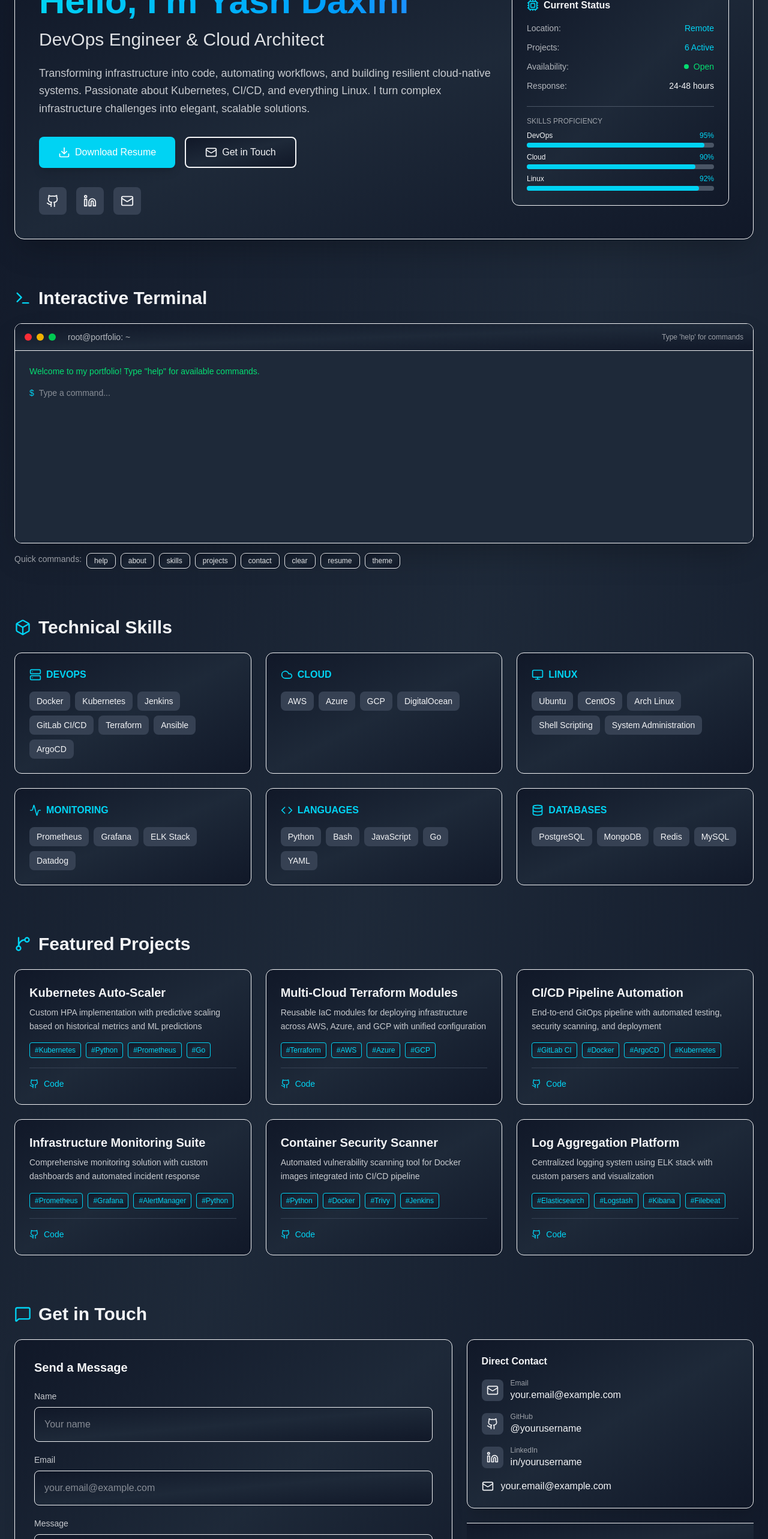
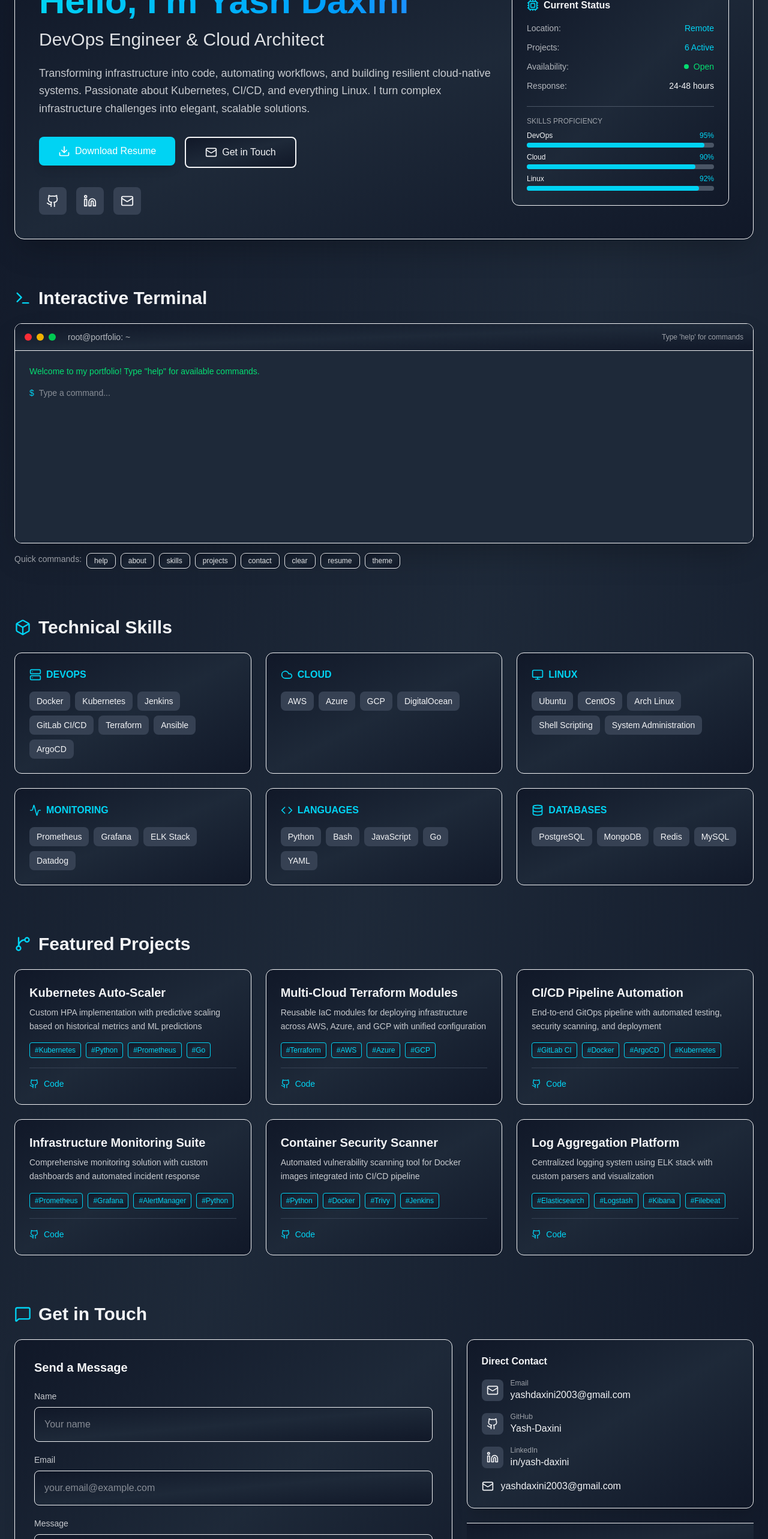
Before and after one commit to Yash-Daxini/portfolio, a Next.js app: page / in a window 1280 px wide. Shown: the part 234-2800 px from the top of the page at 60% size. Built offline with nearby package versions, Linux system fonts and the light colour scheme.

Commit message:
Add resumes for download and theme selector for resume

```diff
--- a/src/components/ContactSection.tsx
+++ b/src/components/ContactSection.tsx
@@ -1,3 +1,4 @@
+import { EMAIL, GITHUB, GITHUB_USERNAME, LINKEDIN, LINKEDIN_USERNAME } from '@/shared/config'
 import { MessageSquare, Mail, Github, Linkedin } from 'lucide-react'
 import React, { useState } from 'react'
 
@@ -93,30 +94,30 @@ const ContactSection: React.FC<ContactSectionProps> = ({ cardBg, accentBg, accen
                                 </div>
                                 <div>
                                     <div className="text-xs opacity-60">Email</div>
-                                    <div className="font-medium">your.email@example.com</div>
+                                    <div className="font-medium">{EMAIL}</div>
                                 </div>
                             </a>
-                            <a href="https://github.com/yourusername" target="_blank" className="flex items-center gap-3 hover:opacity-80 transition-opacity group">
+                            <a href={GITHUB} target="_blank" className="flex items-center gap-3 hover:opacity-80 transition-opacity group">
                                 <div className={`p-2 rounded-lg ${isDark ? 'bg-gray-700' : 'bg-gray-200'} group-hover:bg-cyan-400 transition-colors`}>
                                     <Github size={20} className="group-hover:text-white" />
                                 </div>
                                 <div>
                                     <div className="text-xs opacity-60">GitHub</div>
-                                    <div className="font-medium">@yourusername</div>
+                                    <div className="font-medium">{GITHUB_USERNAME}</div>
                                 </div>
                             </a>
-                            <a href="https://linkedin.com/in/yourusername" target="_blank" className="flex items-center gap-3 hover:opacity-80 transition-opacity group">
+                            <a href={LINKEDIN} target="_blank" className="flex items-center gap-3 hover:opacity-80 transition-opacity group">
                                 <div className={`p-2 rounded-lg ${isDark ? 'bg-gray-700' : 'bg-gray-200'} group-hover:bg-cyan-400 transition-colors`}>
                                     <Linkedin size={20} className="group-hover:text-white" />
                                 </div>
                                 <div>
                                     <div className="text-xs opacity-60">LinkedIn</div>
-                                    <div className="font-medium">in/yourusername</div>
+                                    <div className="font-medium">{LINKEDIN_USERNAME}</div>
                                 </div>
                             </a>
-                            <a href="mailto:your.email@example.com" className="flex items-center gap-3 hover:opacity-80 transition-opacity">
+                            <a href={`mailto:${EMAIL}`} className="flex items-center gap-3 hover:opacity-80 transition-opacity">
                                 <Mail size={20} />
-                                <span>your.email@example.com</span>
+                                <span>{EMAIL}</span>
                             </a>
                         </div>
                     </div>
--- a/src/components/Footer.tsx
+++ b/src/components/Footer.tsx
@@ -9,7 +9,7 @@ const Footer: React.FC<FooterProps> = ({ borderColor }: FooterProps) => {
         <footer className={`border-t ${borderColor} py-8`}>
             <div className="container mx-auto px-4 text-center">
                 <p className="font-mono text-sm opacity-70">
-                    © 2025 | Built with Next.js & Tailwind CSS | Optimized for SEO
+                    © 2026 | Yash Daxini
                 </p>
             </div>
         </footer>
--- a/src/components/HeroSection.tsx
+++ b/src/components/HeroSection.tsx
@@ -1,5 +1,5 @@
-import { PROJECTS } from '@/shared/config'
-import { Cpu, Download, Github, Linkedin, Mail } from 'lucide-react'
+import { EMAIL, GITHUB, LINKEDIN, PROJECTS } from '@/shared/config'
+import { Cpu, Download, Github, Linkedin, Mail, Moon, Sun } from 'lucide-react'
 import React, { useRef } from 'react'
 
 interface HeroSectionProps {
@@ -8,10 +8,13 @@ interface HeroSectionProps {
     accentColor: string
     borderColor: string
     isDark: boolean
-    downloadResume: () => void
+    downloadResume: (theme?: 'dark' | 'light') => void
+    resumeMenuRef: any
+    showResumeMenu: boolean
+    setShowResumeMenu: (showResumeMenu: boolean) => void
 }
 
-const HeroSection: React.FC<HeroSectionProps> = ({ cardBg, accentBg, accentColor, borderColor, isDark, downloadResume }) => {
+const HeroSection: React.FC<HeroSectionProps> = ({ cardBg, accentBg, accentColor, borderColor, isDark, downloadResume, resumeMenuRef, showResumeMenu, setShowResumeMenu }) => {
 
     const heroRef = useRef(null);
 
@@ -34,13 +37,40 @@ const HeroSection: React.FC<HeroSectionProps> = ({ cardBg, accentBg, accentColor
                             </p>
                         </div>
                         <div className="flex flex-wrap gap-4">
-                            <button
-                                onClick={downloadResume}
-                                className={`${accentBg} text-white px-8 py-3 rounded-lg flex items-center gap-2 hover:opacity-90 transition-all duration-300 font-medium shadow-lg hover:shadow-xl hover:scale-105`}
-                            >
-                                <Download size={20} />
-                                Download Resume
-                            </button>
+                            <div className="relative" ref={resumeMenuRef}>
+                                <button
+                                    onClick={() => setShowResumeMenu(!showResumeMenu)}
+                                    className={`${accentBg} text-white px-8 py-3 rounded-lg flex items-center gap-2 hover:opacity-90 transition-all duration-300 font-medium shadow-lg hover:shadow-xl hover:scale-105 cursor-pointer`}
+                                >
+                                    <Download size={20} />
+                                    Download Resume
+                                </button>
+
+                                {showResumeMenu && (
+                                    <div className={`absolute top-full mt-2 ${cardBg} border ${borderColor} rounded-lg shadow-2xl p-2 min-w-[200px] z-10 animate-fade-in`}>
+                                        <button
+                                            onClick={() => downloadResume('dark')}
+                                            className={`w-full text-left px-4 py-3 rounded-lg hover:${isDark ? 'bg-gray-700' : 'bg-gray-100'} transition-colors flex items-center gap-3 cursor-pointer`}
+                                        >
+                                            <Moon size={18} className="text-purple-400" />
+                                            <div>
+                                                <div className="font-medium">Dark Theme</div>
+                                                <div className="text-xs opacity-60">Perfect for dark mode</div>
+                                            </div>
+                                        </button>
+                                        <button
+                                            onClick={() => downloadResume('light')}
+                                            className={`w-full text-left px-4 py-3 rounded-lg hover:${isDark ? 'bg-gray-700' : 'bg-gray-100'} transition-colors flex items-center gap-3 cursor-pointer`}
+                                        >
+                                            <Sun size={18} className="text-yellow-400" />
+                                            <div>
+                                                <div className="font-medium">Light Theme</div>
+                                                <div className="text-xs opacity-60">Print-friendly version</div>
+                                            </div>
+                                        </button>
+                                    </div>
+                                )}
+                            </div>
                             <a
                                 href="#contact"
                                 className={`border-2 ${borderColor} hover:border-cyan-400 px-8 py-3 rounded-lg flex items-center gap-2 transition-all duration-300 font-medium hover:scale-105`}
@@ -52,13 +82,13 @@ const HeroSection: React.FC<HeroSectionProps> = ({ cardBg, accentBg, accentColor
 
                         {/* Social Links */}
                         <div className="flex gap-4 mt-8">
-                            <a href="https://github.com/yourusername" target="_blank" className={`p-3 rounded-lg ${isDark ? 'bg-gray-700 hover:bg-gray-600' : 'bg-gray-200 hover:bg-gray-300'} transition-all duration-300 hover:scale-110`}>
+                            <a href={GITHUB} target="_blank" className={`p-3 rounded-lg ${isDark ? 'bg-gray-700 hover:bg-gray-600' : 'bg-gray-200 hover:bg-gray-300'} transition-all duration-300 hover:scale-110`}>
                                 <Github size={22} />
                             </a>
-                            <a href="https://linkedin.com/in/yourusername" target="_blank" className={`p-3 rounded-lg ${isDark ? 'bg-gray-700 hover:bg-gray-600' : 'bg-gray-200 hover:bg-gray-300'} transition-all duration-300 hover:scale-110`}>
+                            <a href={LINKEDIN} target="_blank" className={`p-3 rounded-lg ${isDark ? 'bg-gray-700 hover:bg-gray-600' : 'bg-gray-200 hover:bg-gray-300'} transition-all duration-300 hover:scale-110`}>
                                 <Linkedin size={22} />
                             </a>
-                            <a href="mailto:your.email@example.com" className={`p-3 rounded-lg ${isDark ? 'bg-gray-700 hover:bg-gray-600' : 'bg-gray-200 hover:bg-gray-300'} transition-all duration-300 hover:scale-110`}>
+                            <a href={`mailto:${EMAIL}`} className={`p-3 rounded-lg ${isDark ? 'bg-gray-700 hover:bg-gray-600' : 'bg-gray-200 hover:bg-gray-300'} transition-all duration-300 hover:scale-110`}>
                                 <Mail size={22} />
                             </a>
                         </div>
--- a/src/components/MainContent.tsx
+++ b/src/components/MainContent.tsx
@@ -1,4 +1,4 @@
-import React from 'react'
+import React, { useEffect, useRef, useState } from 'react'
 import TerminalSection from './TerminalSection'
 import HeroSection from './HeroSection'
 import SkillsSection from './SkillsSection'
@@ -17,12 +17,46 @@ interface MainContentProps {
 
 const MainContent: React.FC<MainContentProps> = ({ cardBg, borderColor, accentBg, accentColor, textColor, isDark, setIsDark }: MainContentProps) => {
 
-    const downloadResume = () => {
+    const [showResumeMenu, setShowResumeMenu] = useState(false);
+    const resumeMenuRef = useRef<HTMLDivElement>(null);
+
+    useEffect(() => {
+        const handleClickOutside = (event: MouseEvent) => {
+            if (resumeMenuRef.current && !resumeMenuRef.current.contains(event.target as Node)) {
+                setShowResumeMenu(false);
+            }
+        };
+        document.addEventListener('mousedown', handleClickOutside);
+        return () => document.removeEventListener('mousedown', handleClickOutside);
+    }, []);
+
+    useEffect(() => {
+        const handleClickOutside = (event: MouseEvent) => {
+            if (resumeMenuRef.current && !resumeMenuRef.current.contains(event.target as Node)) {
+                setShowResumeMenu(false);
+            }
+        };
+        document.addEventListener('mousedown', handleClickOutside);
+        return () => document.removeEventListener('mousedown', handleClickOutside);
+    }, []);
+
+    // Replace the downloadResume function
+    const downloadResume = (theme?: 'dark' | 'light') => {
+        const resumeTheme = theme || (isDark ? 'dark' : 'light');
         const link = document.createElement('a');
-        link.href = isDark ? '/resume-dark.pdf' : '/resume-light.pdf';
-        link.download = `resume-${isDark ? 'dark' : 'light'}.pdf`;
+        link.href = `/resume-${resumeTheme}.pdf`;
+        link.download = `resume-${resumeTheme}.pdf`;
         link.click();
+        setShowResumeMenu(false);
     };
+
+
+    // const downloadResume = () => {
+    //     const link = document.createElement('a');
+    //     link.href = isDark ? '/resume-dark.pdf' : '/resume-light.pdf';
+    //     link.download = `resume-${isDark ? 'dark' : 'light'}.pdf`;
+    //     link.click();
+    // };
 
     return (
         <main className="container mx-auto px-6 py-12">
@@ -33,7 +67,10 @@ const MainContent: React.FC<MainContentProps> = ({ cardBg, borderColor, accentBg
                 accentColor={accentColor}
                 borderColor={borderColor}
                 isDark={isDark}
-                downloadResume={downloadResume} />
+                downloadResume={downloadResume}
+                resumeMenuRef={resumeMenuRef}
+                showResumeMenu={showResumeMenu}
+                setShowResumeMenu={setShowResumeMenu} />
 
             <TerminalSection
                 cardBg={cardBg}
--- a/src/components/TerminalSection.tsx
+++ b/src/components/TerminalSection.tsx
@@ -1,4 +1,4 @@
-import { PROJECTS, SKILLS } from '@/shared/config';
+import { EMAIL, GITHUB, LINKEDIN, PROJECTS, SKILLS } from '@/shared/config';
 import { Terminal } from 'lucide-react';
 import React, { useRef, useState } from 'react';
 
@@ -26,7 +26,7 @@ const TerminalSection: React.FC<TerminalSectionProps> = ({ cardBg, accentBg, acc
         about: () => 'DevOps Engineer passionate about automation, cloud infrastructure, and Linux systems. Building scalable and reliable solutions.',
         skills: () => Object.entries(SKILLS).map(([cat, data]) => `${cat.toUpperCase()}: ${data.items.join(', ')}`).join('\n'),
         projects: () => PROJECTS.map((p, i) => `${i + 1}. ${p.title}\n   ${p.desc}\n   Tech: ${p.tech.join(', ')}`).join('\n\n'),
-        contact: () => 'Email: your.email@example.com\nGitHub: github.com/yourusername\nLinkedIn: linkedin.com/in/yourusername',
+        contact: () => `Email: ${EMAIL}\nGitHub: ${GITHUB}\nLinkedIn: ${LINKEDIN}'`,
         clear: () => 'CLEAR',
         resume: () => 'Opening resume download...',
         theme: () => 'Theme toggled!'
--- a/src/shared/config.tsx
+++ b/src/shared/config.tsx
@@ -72,3 +72,9 @@ export const SKILLS = {
         items: ['PostgreSQL', 'MongoDB', 'Redis', 'MySQL']
     }
 };
+
+export const EMAIL = "yashdaxini2003@gmail.com";
+export const GITHUB = "https://github.com/Yash-Daxini";
+export const LINKEDIN = "linkedin.com/in/yash-daxini";
+export const GITHUB_USERNAME = "Yash-Daxini"
+export const LINKEDIN_USERNAME = "in/yash-daxini";
```
Also changed, not shown: 2 other files (tests, documents, lock files or other folders).
